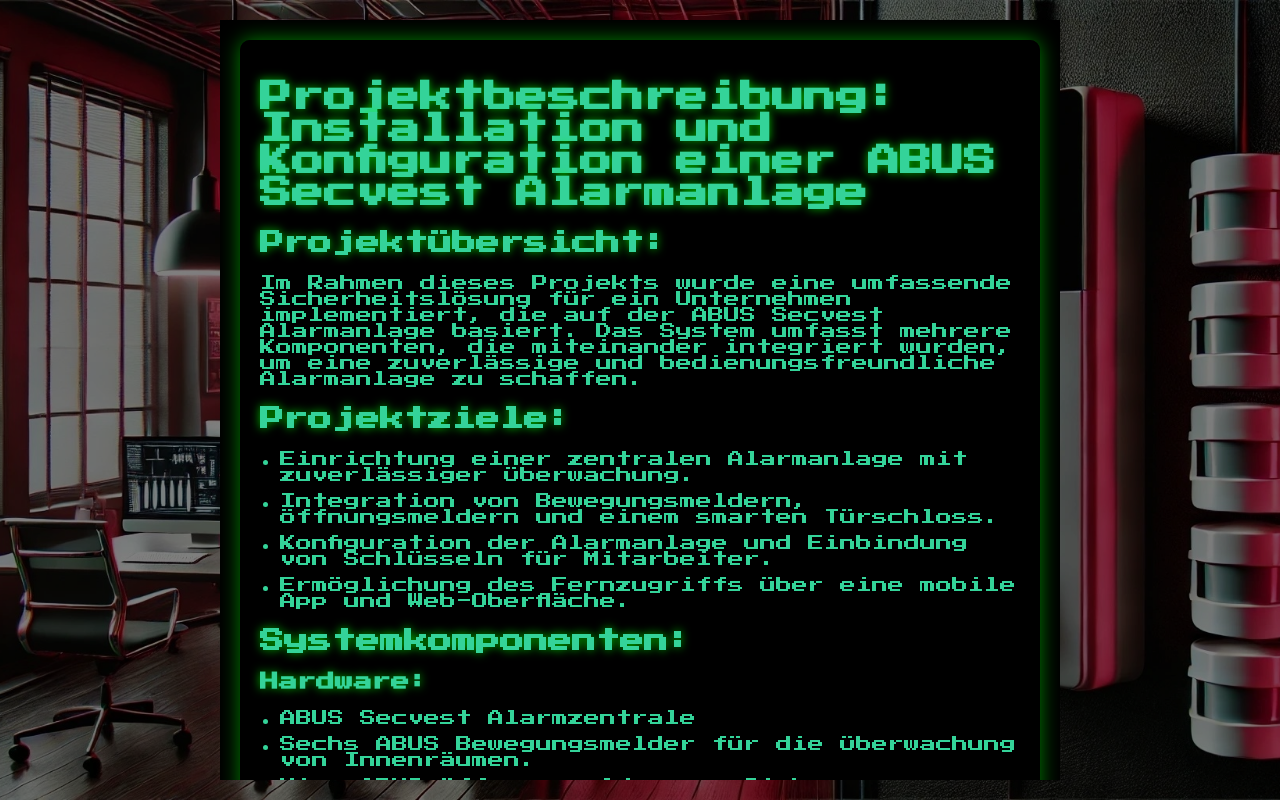
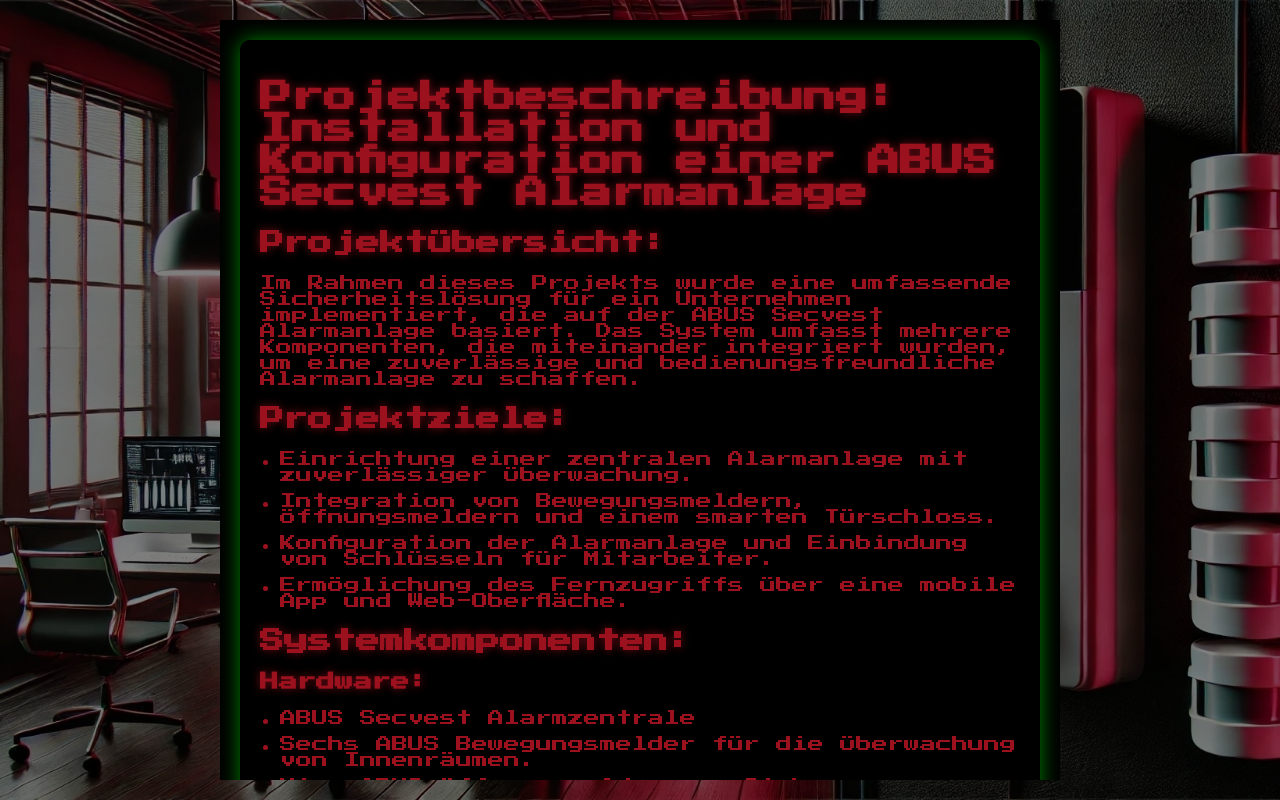
Before and after one commit to mojoe6677/mojoe.github.io, a plain HTML site: page projekt3.html in a window 1280 px wide. Drawn offline with Linux system fonts and the light colour scheme.

Commit message:
Update projekt3.html

```diff
--- a/projekt3.html
+++ b/projekt3.html
@@ -15,7 +15,7 @@
             justify-content: center;
             align-items: flex-start;
             background: black;
-            color: #34d399;
+            color: #9b111e; /* Rubinrot für den gesamten Text */
             overflow: auto;
             padding: 20px;
             box-sizing: border-box;
@@ -34,8 +34,8 @@
         }
 
         h1, h2, h3 {
-            color: #34d399;
-            text-shadow: 0 0 10px rgba(0, 255, 0, 0.7);
+            color: #9b111e; /* Rubinrot für alle Überschriften */
+            text-shadow: 0 0 10px rgba(155, 17, 30, 0.7); /* Textschatten in Rubinrot */
         }
 
         ul {
@@ -59,12 +59,12 @@
         }
 
         ::-webkit-scrollbar-thumb {
-            background: #34d399;
+            background: #9b111e; /* Rubinrot für den Scrollbalken */
             border-radius: 5px;
         }
 
         ::-webkit-scrollbar-thumb:hover {
-            background: #2c8b73;
+            background: #7a0d19; /* Dunkleres Rubinrot bei Hover */
         }
 
         body::before {
```
